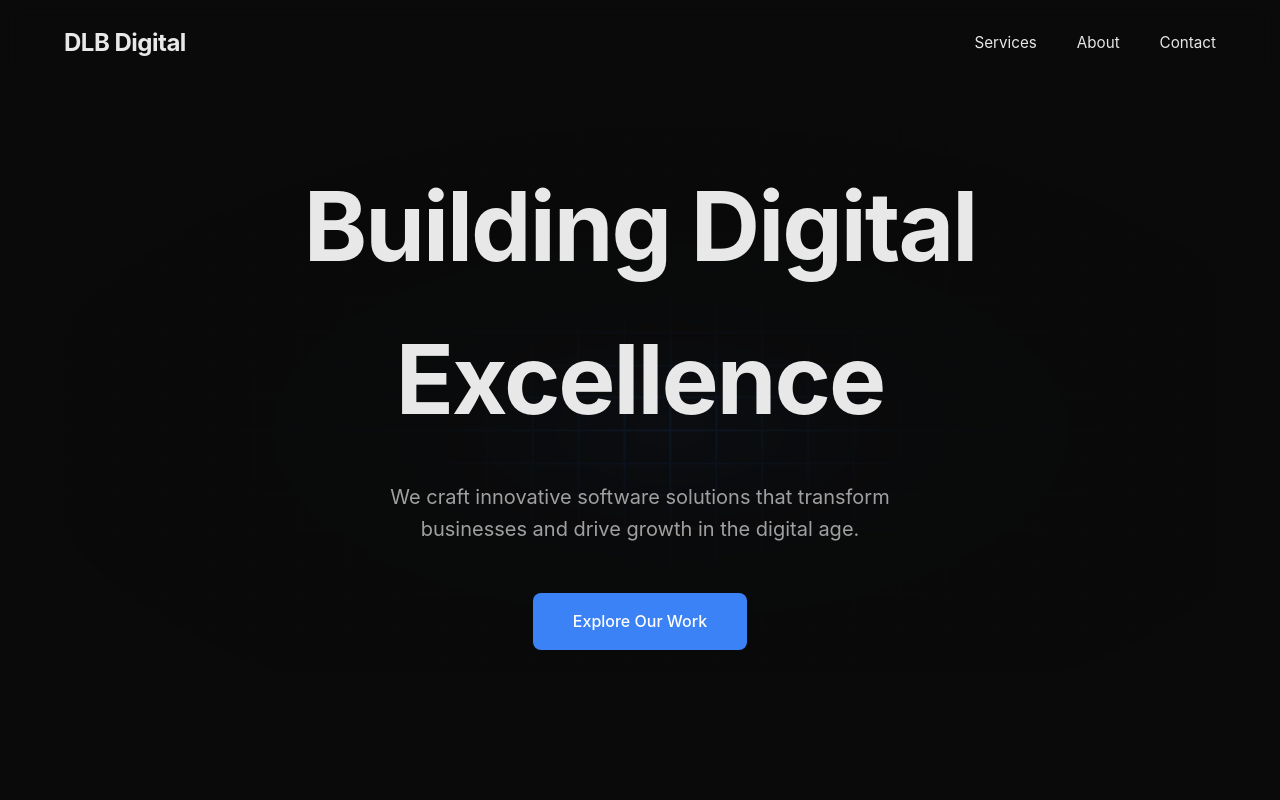
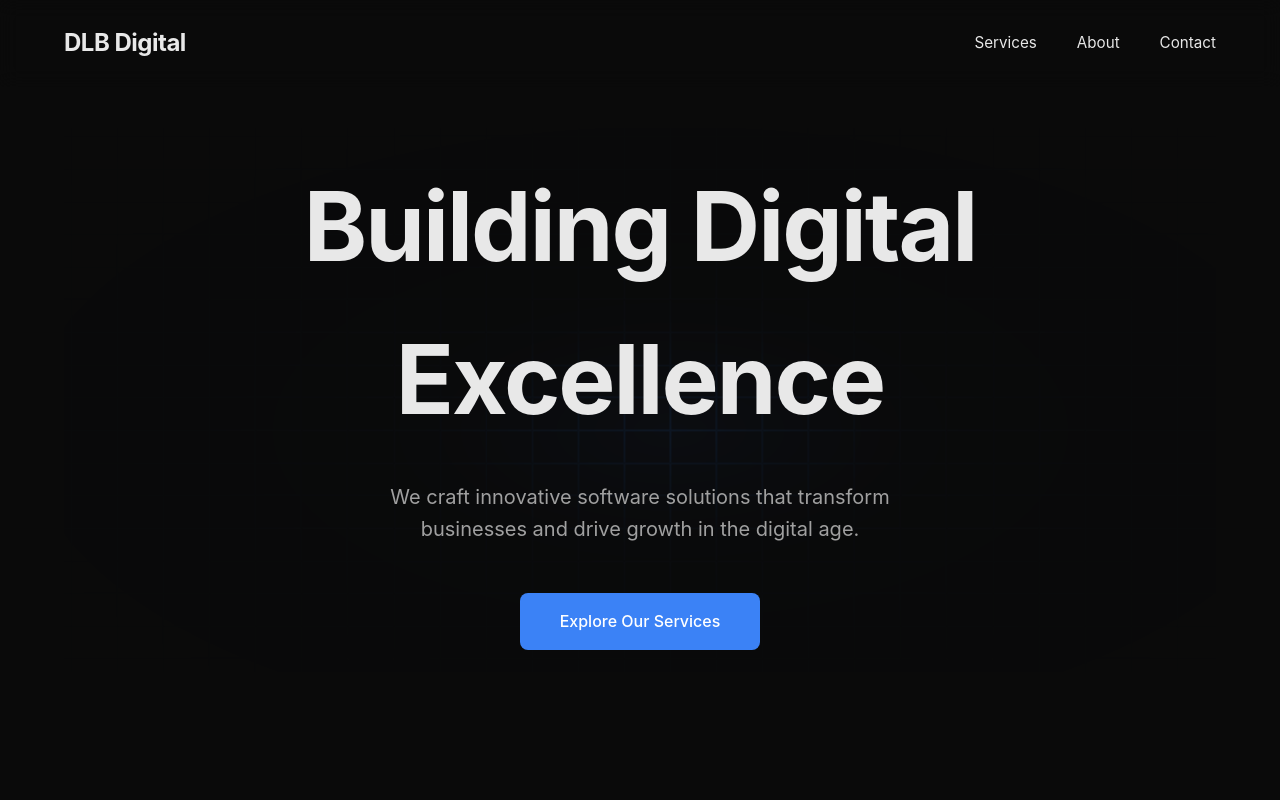
Before and after one commit to dani-beltran/dlb-digital-web, a Vue app: page / in a window 1280 px wide. Shown: the top 800 px of the page. Built offline with nearby package versions, Linux system fonts and the light colour scheme.

Commit message:
fix: update call-to-action text in HeroSection

```diff
--- a/src/components/HeroSection.vue
+++ b/src/components/HeroSection.vue
@@ -4,7 +4,7 @@
       <div class="hero-content">
         <h1>Building Digital Excellence</h1>
         <p>We craft innovative software solutions that transform businesses and drive growth in the digital age.</p>
-        <a href="#services" class="cta-btn">Explore Our Work</a>
+        <a href="#services" class="cta-btn">Explore Our Services</a>
       </div>
     </BackgroundGrid>
   </section>
```
